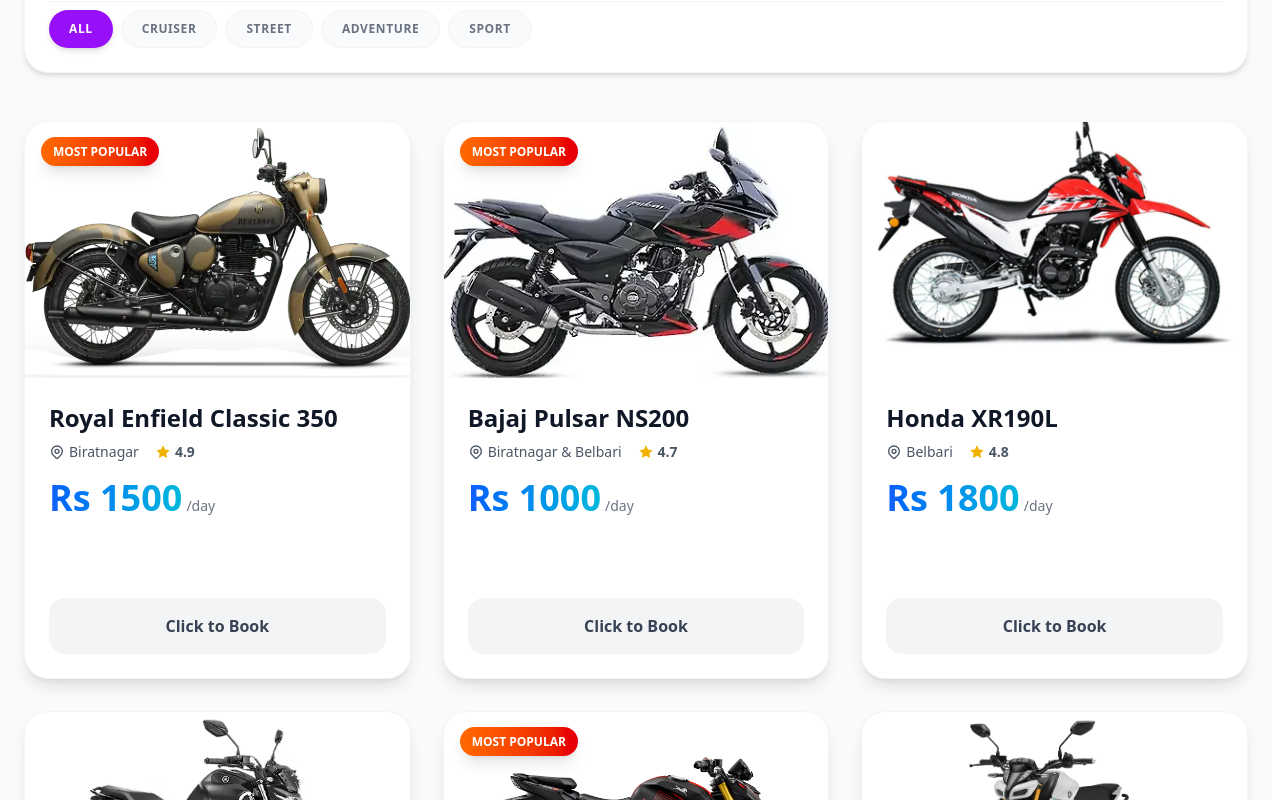
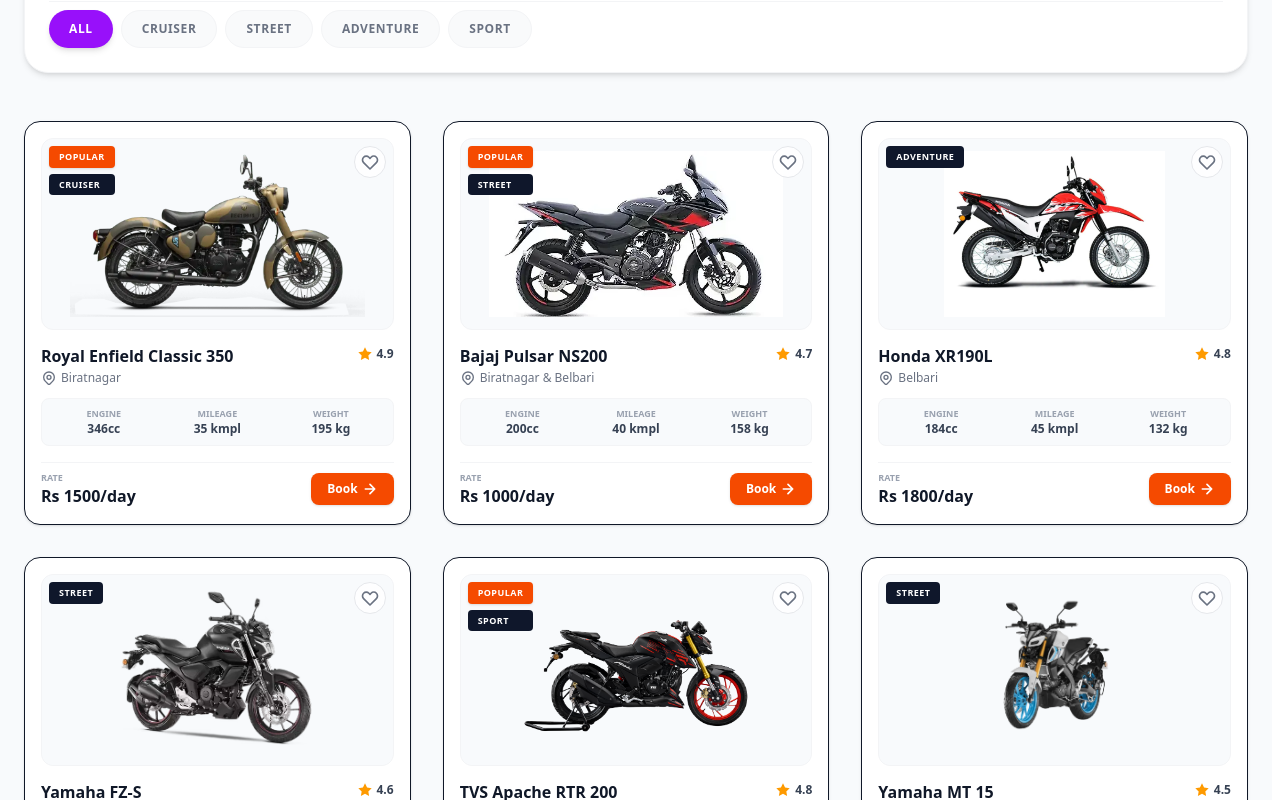
Before and after one commit to sabin-khatri/bike-rental, a React (Vite) app: page /bikes in a window 1280 px wide. Shown: the part 1040-1840 px from the top of the page. Built offline with nearby package versions, Linux system fonts and the light colour scheme.

Commit message:
updated ui

```diff
--- a/src/components/BikeCard.jsx
+++ b/src/components/BikeCard.jsx
@@ -1,26 +1,10 @@
-import { Link } from "react-router-dom";
-import React from "react";
+import React, { useState, useEffect } from "react";
+import { motion } from "framer-motion";
 
-// Simple SVG Icons
 const IconMapPin = () => (
-  <svg
-    className="w-4 h-4"
-    fill="none"
-    stroke="currentColor"
-    viewBox="0 0 24 24"
-  >
-    <path
-      strokeLinecap="round"
-      strokeLinejoin="round"
-      strokeWidth={2}
-      d="M17.657 16.657L13.414 20.9a1.998 1.998 0 01-2.827 0l-4.244-4.243a8 8 0 1111.314 0z"
-    />
-    <path
-      strokeLinecap="round"
-      strokeLinejoin="round"
-      strokeWidth={2}
-      d="M15 11a3 3 0 11-6 0 3 3 0 016 0z"
-    />
+  <svg className="w-4 h-4" fill="none" stroke="currentColor" viewBox="0 0 24 24">
+    <path strokeLinecap="round" strokeLinejoin="round" strokeWidth={2} d="M17.657 16.657L13.414 20.9a1.998 1.998 0 01-2.827 0l-4.244-4.243a8 8 0 1111.314 0z" />
+    <path strokeLinecap="round" strokeLinejoin="round" strokeWidth={2} d="M15 11a3 3 0 11-6 0 3 3 0 016 0z" />
   </svg>
 );
 
@@ -31,76 +15,128 @@
 );
 
 const IconArrowRight = () => (
-  <svg
-    className="w-5 h-5"
-    fill="none"
-    stroke="currentColor"
-    viewBox="0 0 24 24"
-  >
-    <path
-      strokeLinecap="round"
-      strokeLinejoin="round"
-      strokeWidth={2}
-      d="M5 12h14m-7-7l7 7-7 7"
-    />
+  <svg className="w-4 h-4" fill="none" stroke="currentColor" viewBox="0 0 24 24">
+    <path strokeLinecap="round" strokeLinejoin="round" strokeWidth={2.5} d="M5 12h14m-7-7l7 7-7 7" />
+  </svg>
+);
+
+const IconHeart = ({ filled }) => (
+  <svg className="w-5 h-5" fill={filled ? "currentColor" : "none"} stroke="currentColor" viewBox="0 0 24 24">
+    <path strokeLinecap="round" strokeLinejoin="round" strokeWidth={2} d="M4.318 6.318a4.5 4.5 0 000 6.364L12 20.364l7.682-7.682a4.5 4.5 0 00-6.364-6.364L12 7.636l-1.318-1.318a4.5 4.5 0 00-6.364 0z" />
   </svg>
 );
 
 export default function BikeCard({ bike, onBook }) {
+  const [isSaved, setIsSaved] = useState(false);
+
+  // Sync saved state with localStorage
+  useEffect(() => {
+    const saved = JSON.parse(localStorage.getItem("savedBikes") || "[]");
+    setIsSaved(saved.includes(bike.id));
+  }, [bike.id]);
+
+  const toggleSave = (e) => {
+    e.stopPropagation(); // Avoid triggering card click
+    const saved = JSON.parse(localStorage.getItem("savedBikes") || "[]");
+    let updated;
+    if (saved.includes(bike.id)) {
+      updated = saved.filter(id => id !== bike.id);
+    } else {
+      updated = [...saved, bike.id];
+    }
+    localStorage.setItem("savedBikes", JSON.stringify(updated));
+    setIsSaved(!isSaved);
+  };
+
   return (
-    <div
+    <motion.div
       onClick={() => onBook && onBook(bike)}
-      className="group relative bg-white rounded-3xl overflow-hidden shadow-lg hover:shadow-2xl transition-all duration-500 hover:-translate-y-3 border border-gray-100 cursor-pointer"
+      initial={{ opacity: 0, y: 15 }}
+      whileInView={{ opacity: 1, y: 0 }}
+      viewport={{ once: true }}
+      whileHover={{ y: -5 }}
+      className="group relative flex flex-col justify-between overflow-hidden rounded-2xl border border-gray-250 bg-white p-4 shadow-sm hover:shadow-md transition-all cursor-pointer"
     >
-      {bike.popular && (
-        <div className="absolute top-4 left-4 z-10">
-          <span className="px-3 py-1.5 bg-gradient-to-r from-orange-500 to-red-600 text-white text-xs font-bold rounded-full shadow-lg">
-            MOST POPULAR
+      {/* Badges */}
+      <div className="absolute top-6 left-6 z-10 flex flex-col gap-1.5">
+        {bike.popular && (
+          <span className="px-2.5 py-1 bg-orange-600 text-white text-[9px] font-bold rounded uppercase tracking-wider shadow">
+            Popular
           </span>
-        </div>
-      )}
+        )}
+        <span className="px-2.5 py-1 bg-slate-900 text-white text-[9px] font-bold rounded uppercase tracking-wider">
+          {bike.category}
+        </span>
+      </div>
 
-      <div className="relative h-64 overflow-hidden">
+      {/* Save Button */}
+      <button
+        onClick={toggleSave}
+        className={`absolute top-6 right-6 z-10 w-8 h-8 rounded-full flex items-center justify-center border transition-all ${
+          isSaved ? "bg-red-50 border-red-200 text-red-500" : "bg-white/80 backdrop-blur-sm border-gray-200 text-gray-500 hover:text-red-500"
+        }`}
+      >
+        <IconHeart filled={isSaved} />
+      </button>
+
+      {/* Image Container - Adjusted to prevent cropping (object-contain with white bg) */}
+      <div className="relative h-48 w-full overflow-hidden rounded-xl bg-slate-50 flex items-center justify-center border border-gray-100">
         <img
           src={bike.image}
           alt={bike.name}
-          className="w-full h-full object-cover transition-transform duration-700 group-hover:scale-110"
+          className="w-full h-full object-contain p-3 transition-transform duration-500 ease-out group-hover:scale-105"
         />
-        <div className="absolute inset-0 bg-gradient-to-t from-black/70 via-transparent to-transparent opacity-0 group-hover:opacity-100 transition-opacity duration-500" />
       </div>
 
-      <div className="p-6">
-        <h3 className="text-2xl font-black text-gray-900 mb-2">{bike.name}</h3>
+      {/* Info Details */}
+      <div className="pt-4 flex-1 flex flex-col justify-between">
+        <div>
+          <div className="flex justify-between items-start gap-2 mb-1">
+            <h3 className="text-base font-bold text-gray-900 leading-tight">
+              {bike.name}
+            </h3>
+            <div className="flex items-center gap-1 shrink-0 text-amber-500">
+              <IconStar />
+              <span className="font-bold text-xs text-gray-700">{bike.rating}</span>
+            </div>
+          </div>
 
-        <div className="flex items-center gap-4 mb-4 text-sm text-gray-600">
-          <div className="flex items-center gap-1">
+          <div className="flex items-center gap-1 text-xs text-gray-500 mb-3">
             <IconMapPin />
             <span>{bike.location}</span>
           </div>
-          <div className="flex items-center gap-1 text-yellow-500">
-            <IconStar />
-            <span className="font-semibold text-gray-600">{bike.rating}</span>
-          </div>
+
+          {/* Specs tags */}
+          {bike.specs && (
+            <div className="grid grid-cols-3 gap-1.5 py-2 px-2 bg-slate-50 rounded-lg mb-4 text-center border border-gray-100">
+              <div>
+                <p className="text-[9px] text-gray-400 uppercase font-semibold">Engine</p>
+                <p className="text-xs font-bold text-gray-700">{bike.specs.engine}</p>
+              </div>
+              <div>
+                <p className="text-[9px] text-gray-400 uppercase font-semibold">Mileage</p>
+                <p className="text-xs font-bold text-gray-700">{bike.specs.mileage}</p>
+              </div>
+              <div>
+                <p className="text-[9px] text-gray-400 uppercase font-semibold">Weight</p>
+                <p className="text-xs font-bold text-gray-700">{bike.specs.weight}</p>
+              </div>
+            </div>
+          )}
         </div>
 
-        <div className="flex justify-between items-end mb-6">
+        {/* Pricing & CTA */}
+        <div className="flex items-center justify-between pt-2 border-t border-gray-100">
           <div>
-            <span className="text-4xl font-black text-transparent bg-clip-text bg-gradient-to-r from-blue-600 to-cyan-500">
-              Rs {bike.price}
-            </span>
-            <span className="text-gray-500 text-sm ml-1">/day</span>
+            <p className="text-[9px] text-gray-400 font-bold uppercase">Rate</p>
+            <p className="text-base font-black text-orange-650">Rs {bike.price}/day</p>
           </div>
-        </div>
-
-        <div className="w-full py-4 bg-gradient-to-r from-blue-600 to-cyan-500 text-white font-bold rounded-2xl flex items-center justify-center gap-3 opacity-0 group-hover:opacity-100 translate-y-4 group-hover:translate-y-0 transition-all duration-500 shadow-lg hover:shadow-cyan-500/50">
-          Book This Bike
-          <IconArrowRight />
-        </div>
-
-        <div className="w-full py-4 bg-gray-100 text-gray-700 font-bold rounded-2xl text-center group-hover:opacity-0 transition-opacity duration-300">
-          Click to Book
+          <button className="px-4 py-2 bg-orange-600 hover:bg-orange-700 text-white font-bold text-xs rounded-lg transition-all flex items-center gap-1 shadow-sm">
+            <span>Book</span>
+            <IconArrowRight />
+          </button>
         </div>
       </div>
-    </div>
+    </motion.div>
   );
 }
```
